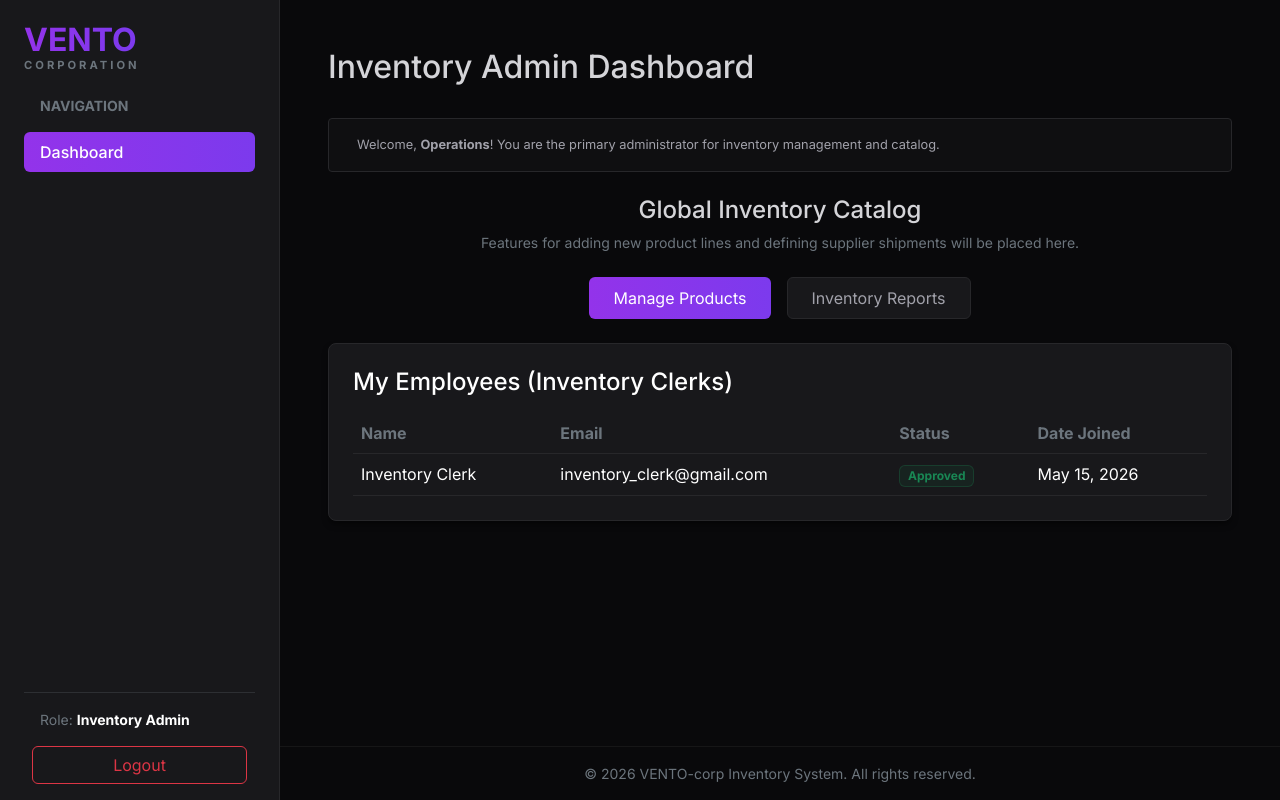
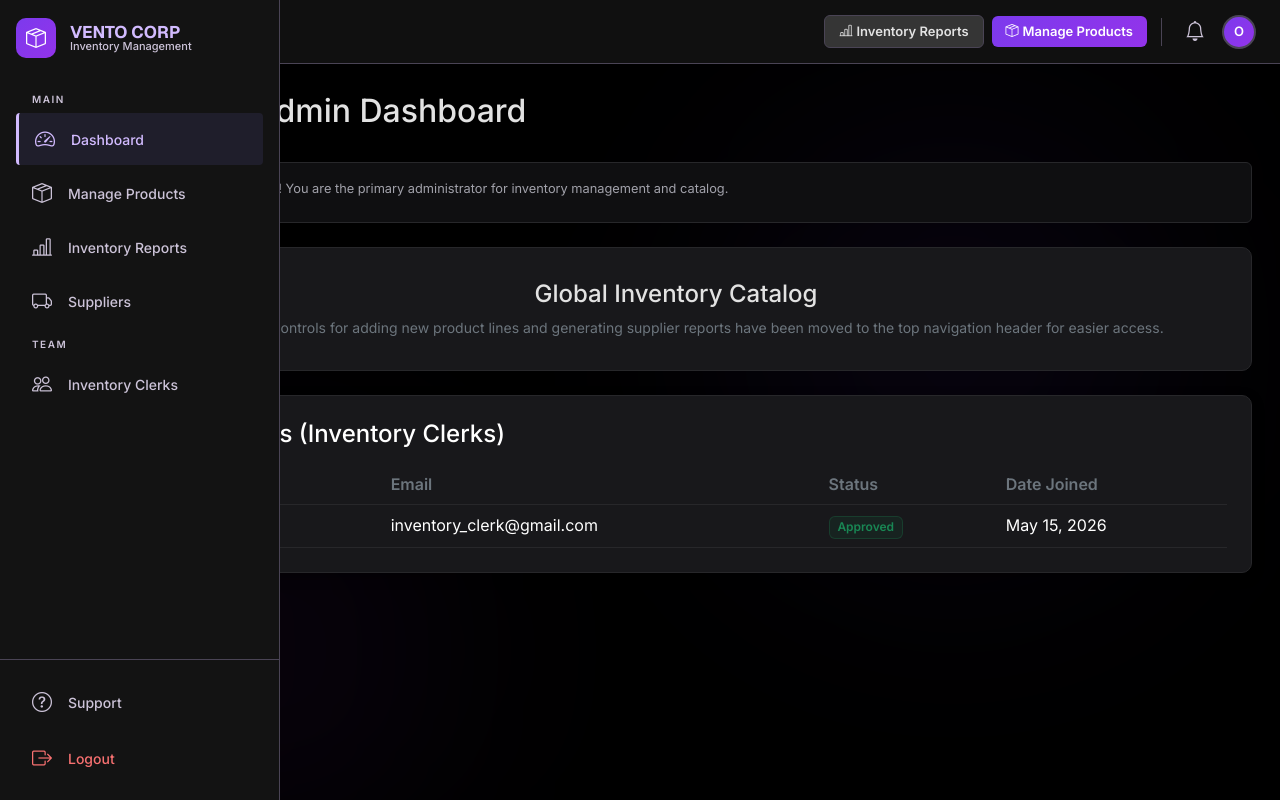
Before and after one commit to sijey-CJAA/VENTO-corp, a PHP site: page /public/admin/inventoryAdmin/inventoryAdmin.php in a window 1280 px wide. Run offline with PHP 8.4, Linux system fonts and the light colour scheme; a user stored in the database is signed in; data comes from the database, SQL or seed files in the repository.

Commit message:
Created dedicated inventory admin header and moved buttons

```diff
--- /dev/null
+++ b/includes/inventoryAdminFooter.php
@@ -0,0 +1,11 @@
+<?php if (isset($_SESSION['user_id'])): ?>
+        </div><!-- /.max-width wrapper -->
+    </main><!-- /.app-main -->
+<?php else: ?>
+    </main>
+<?php endif; ?>
+
+    <!-- Bootstrap Bundle -->
+    <script src="https://cdn.jsdelivr.net/npm/bootstrap@5.3.3/dist/js/bootstrap.bundle.min.js"></script>
+</body>
+</html>
--- /dev/null
+++ b/includes/inventoryAdminHeader.php
@@ -0,0 +1,387 @@
+<?php
+$current_page = basename($_SERVER['PHP_SELF']);
+?>
+<!DOCTYPE html>
+<html lang="en" data-bs-theme="dark">
+<head>
+    <meta charset="UTF-8">
+    <meta name="viewport" content="width=device-width, initial-scale=1.0">
+    <title>VENTO-corp | Inventory Admin</title>
+    <!-- Bootstrap CSS -->
+    <link href="https://cdn.jsdelivr.net/npm/bootstrap@5.3.3/dist/css/bootstrap.min.css" rel="stylesheet">
+    <!-- Bootstrap Icons -->
+    <link rel="stylesheet" href="https://cdn.jsdelivr.net/npm/bootstrap-icons@1.11.3/font/bootstrap-icons.min.css">
+    <link href="https://fonts.googleapis.com/css2?family=Inter:wght@400;500;600&family=Geist:wght@400;600;700&display=swap" rel="stylesheet">
+
+    <style>
+        :root {
+            --surface-dim: #131313;
+            --surface-container-highest: #353535;
+            --surface-container-low: #1b1b1b;
+            --surface-container: #1f1f1f;
+            --primary: #d2bbff;
+            --primary-container: #7c3aed;
+            --secondary: #c4c1fb;
+            --secondary-container: #444173;
+            --outline-variant: #4a4455;
+            --on-surface: #e2e2e2;
+            --on-surface-variant: #ccc3d8;
+        }
+
+        body {
+            font-family: 'Inter', sans-serif;
+            background-color: #000000;
+            color: var(--on-surface);
+            overflow: hidden;
+        }
+
+        .font-display-lg { font-family: 'Geist', sans-serif; }
+        .font-headline-sm { font-family: 'Geist', sans-serif; font-size: 20px; font-weight: 600; }
+
+        /* ── Sidebar ── */
+        .app-sidebar {
+            position: fixed;
+            left: 0; top: 0;
+            height: 100vh;
+            z-index: 1050;
+            background-color: var(--surface-dim);
+            border-right: 1px solid var(--outline-variant);
+            width: 72px;
+            transition: width 0.3s ease;
+            overflow: hidden;
+            display: flex;
+            flex-direction: column;
+        }
+        .app-sidebar:hover { width: 280px; }
+
+        .sidebar-brand {
+            display: flex;
+            align-items: center;
+            gap: 14px;
+            padding: 18px 16px;
+            overflow: hidden;
+            white-space: nowrap;
+            min-height: 64px;
+        }
+        .sidebar-brand-icon {
+            min-width: 40px; height: 40px;
+            display: flex; align-items: center; justify-content: center;
+            border-radius: 10px;
+            background: linear-gradient(135deg, #7c3aed, #9333ea);
+        }
+
+        .sidebar-link {
+            display: flex;
+            align-items: center;
+            gap: 16px;
+            padding: 11px 16px;
+            color: var(--on-surface-variant);
+            text-decoration: none;
+            border-radius: 4px;
+            transition: all 0.2s;
+            white-space: nowrap;
+        }
+        .sidebar-link:hover {
+            background-color: var(--surface-container-highest);
+            color: var(--on-surface);
+        }
+        .sidebar-link.active {
+            border-left: 3px solid var(--primary);
+            background-color: rgba(68, 65, 115, 0.25);
+            color: var(--primary);
+        }
+
+        .sidebar-text {
+            opacity: 0;
+            transition: opacity 0.25s;
+            font-size: 14px;
+            font-weight: 500;
+        }
+        .app-sidebar:hover .sidebar-text { opacity: 1; }
+
+        .sidebar-section-label {
+            font-size: 10px;
+            font-weight: 700;
+            letter-spacing: 1.5px;
+            text-transform: uppercase;
+            color: var(--on-surface-variant);
+            padding: 0 16px;
+            margin: 8px 0 4px;
+            white-space: nowrap;
+            opacity: 0;
+            transition: opacity 0.25s;
+        }
+        .app-sidebar:hover .sidebar-section-label { opacity: 1; }
+
+        /* ── Topbar ── */
+        .app-topbar {
+            position: fixed;
+            top: 0; right: 0;
+            left: 72px;
+            height: 64px;
+            z-index: 1040;
+            display: flex;
+            justify-content: space-between;
+            align-items: center;
+            padding: 0 24px;
+            background-color: rgba(19, 19, 19, 0.85);
+            backdrop-filter: blur(14px);
+            border-bottom: 1px solid var(--outline-variant);
+            transition: left 0.3s ease;
+        }
+
+        .icon-btn {
+            width: 38px; height: 38px;
+            display: flex; align-items: center; justify-content: center;
+            border-radius: 50%;
+            color: var(--on-surface-variant);
+            background: transparent;
+            border: none;
+            transition: background 0.2s;
+            cursor: pointer;
+        }
+        .icon-btn:hover {
+            background-color: var(--surface-container-low);
+            color: var(--on-surface);
+        }
+
+        /* Topbar action buttons */
+        .btn-topbar-outline {
+            background-color: var(--surface-container-highest);
+            border: 1px solid var(--outline-variant);
+            color: var(--on-surface);
+            font-size: 13px;
+            font-weight: 600;
+            padding: 6px 14px;
+            border-radius: 6px;
+            cursor: pointer;
+            transition: background 0.2s, color 0.2s;
+            white-space: nowrap;
+        }
+        .btn-topbar-outline:hover {
+            background-color: #454545;
+            color: #fff;
+        }
+        .btn-topbar-primary {
+            background: linear-gradient(135deg, #7c3aed, #9333ea);
+            border: none;
+            color: #fff;
+            font-size: 13px;
+            font-weight: 600;
+            padding: 6px 14px;
+            border-radius: 6px;
+            cursor: pointer;
+            transition: opacity 0.2s;
+            white-space: nowrap;
+        }
+        .btn-topbar-primary:hover { opacity: 0.88; }
+
+        /* User avatar */
+        .user-avatar {
+            width: 34px; height: 34px;
+            border-radius: 50%;
+            background: linear-gradient(135deg, #7c3aed, #9333ea);
+            display: flex; align-items: center; justify-content: center;
+            font-size: 13px; font-weight: 700;
+            color: #fff;
+            border: 2px solid var(--outline-variant);
+            cursor: pointer;
+            flex-shrink: 0;
+        }
+
+        /* ── Main canvas ── */
+        .app-main {
+            margin-left: 72px;
+            margin-top: 64px;
+            padding: 28px;
+            height: calc(100vh - 64px);
+            overflow-y: auto;
+            overflow-x: hidden;
+            transition: margin-left 0.3s ease;
+        }
+
+        /* ── Cards / tables shared styles ── */
+        .card, .stat-card {
+            background-color: #18181b !important;
+            border: 1px solid #27272a !important;
+            border-radius: 10px;
+            box-shadow: 0 4px 12px rgba(0,0,0,0.4);
+        }
+        .table { color: var(--on-surface); }
+        .table-dark {
+            --bs-table-bg: #18181b;
+            --bs-table-border-color: #27272a;
+        }
+        .table-hover tbody tr:hover {
+            color: #fff;
+            background-color: rgba(168,85,247,0.05);
+        }
+        .info-box {
+            background-color: #0f0f11;
+            border: 1px solid #27272a;
+            border-radius: 6px;
+            padding: 1rem;
+            display: flex;
+            gap: 0.75rem;
+            font-size: 0.8rem;
+            color: #a1a1aa;
+            align-items: flex-start;
+            margin-bottom: 1.5rem;
+        }
+        .info-box i { color: #a855f7; font-size: 1.1rem; }
+        .feature-card {
+            background-color: #18181b;
+            border: 1px solid #27272a;
+            border-radius: 10px;
+            padding: 2rem;
+        }
+        .text-purple { color: #a855f7 !important; }
+
+        /* ── Background auras ── */
+        .bg-aura {
+            position: fixed; top: 0; left: 0;
+            width: 100vw; height: 100vh;
+            pointer-events: none; z-index: 0;
+        }
+        .aura-1 {
+            position: absolute; top: 15%; right: 8%;
+            width: 450px; height: 450px;
+            background-color: rgba(124,58,237,0.06);
+            border-radius: 50%; filter: blur(110px);
+        }
+        .aura-2 {
+            position: absolute; bottom: -5%; left: 5%;
+            width: 380px; height: 380px;
+            background-color: rgba(147,51,234,0.05);
+            border-radius: 50%; filter: blur(100px);
+        }
+
+        /* ── Mobile ── */
+        @media (max-width: 768px) {
+            .app-sidebar {
+                transform: translateX(-100%);
+                width: 280px;
+            }
+            .app-sidebar.show {
+                transform: translateX(0);
+            }
+            .app-sidebar.show .sidebar-text,
+            .app-sidebar.show .sidebar-section-label { opacity: 1; }
+            .app-topbar { left: 0; padding: 0 16px; }
+            .app-main { margin-left: 0; padding: 16px; }
+            .topbar-actions { display: none !important; }
+        }
+    </style>
+</head>
+<body>
+<?php if (isset($_SESSION['user_id'])): ?>
+
+    <!-- Background Aura -->
+    <div class="bg-aura">
+        <div class="aura-1"></div>
+        <div class="aura-2"></div>
+    </div>
+
+    <!-- ── Sidebar ── -->
+    <aside class="app-sidebar" id="appSidebar">
+        <!-- Brand -->
+        <div class="sidebar-brand">
+            <div class="sidebar-brand-icon">
+                <i class="bi bi-box-seam text-white fs-5"></i>
+            </div>
+            <div class="d-flex flex-column sidebar-text lh-1">
+                <span class="font-display-lg fw-bold" style="font-size:17px;color:var(--primary)">VENTO CORP</span>
+                <span style="font-size:11px;color:var(--on-surface-variant)">Inventory Management</span>
+            </div>
+        </div>
+
+        <!-- Nav links -->
+        <nav class="flex-grow-1 d-flex flex-column px-3 py-2" style="gap:2px; overflow-y:auto;">
+            <div class="sidebar-section-label">Main</div>
+
+            <a href="inventoryAdmin.php" class="sidebar-link <?php echo $current_page == 'inventoryAdmin.php' ? 'active' : ''; ?>">
+                <i class="bi bi-speedometer2 fs-5"></i>
+                <span class="sidebar-text">Dashboard</span>
+            </a>
+            <a href="#" class="sidebar-link <?php echo $current_page == 'products.php' ? 'active' : ''; ?>">
+                <i class="bi bi-box-seam fs-5"></i>
+                <span class="sidebar-text">Manage Products</span>
+            </a>
+            <a href="#" class="sidebar-link <?php echo $current_page == 'reports.php' ? 'active' : ''; ?>">
+                <i class="bi bi-bar-chart-line fs-5"></i>
+                <span class="sidebar-text">Inventory Reports</span>
+            </a>
+            <a href="#" class="sidebar-link <?php echo $current_page == 'suppliers.php' ? 'active' : ''; ?>">
+                <i class="bi bi-truck fs-5"></i>
+                <span class="sidebar-text">Suppliers</span>
+            </a>
+
+            <div class="sidebar-section-label mt-2">Team</div>
+            <a href="#" class="sidebar-link <?php echo $current_page == 'clerks.php' ? 'active' : ''; ?>">
+                <i class="bi bi-people fs-5"></i>
+                <span class="sidebar-text">Inventory Clerks</span>
+            </a>
+        </nav>
+
+        <!-- Bottom -->
+        <div class="d-flex flex-column px-3 py-3 gap-1" style="border-top:1px solid var(--outline-variant)">
+            <a href="#" class="sidebar-link">
+                <i class="bi bi-question-circle fs-5"></i>
+                <span class="sidebar-text">Support</span>
+            </a>
+            <a href="/VENTO-corp/public/logout.php" class="sidebar-link" style="color:#f87171">
+                <i class="bi bi-box-arrow-right fs-5"></i>
+                <span class="sidebar-text">Logout</span>
+            </a>
+        </div>
+    </aside>
+
+    <!-- ── Top Navigation Bar ── -->
+    <header class="app-topbar">
+        <!-- Left: hamburger (mobile) + page title -->
+        <div class="d-flex align-items-center gap-3">
+            <button class="icon-btn d-md-none" onclick="document.getElementById('appSidebar').classList.toggle('show')">
+                <i class="bi bi-list fs-4"></i>
+            </button>
+            <h1 class="font-headline-sm text-white mb-0 d-none d-lg-block">Inventory Admin</h1>
+        </div>
+
+        <!-- Right: action buttons + user -->
+        <div class="d-flex align-items-center gap-2">
+            <!-- Quick-action buttons in header -->
+            <div class="d-flex align-items-center gap-2 topbar-actions">
+                <button class="btn-topbar-outline">
+                    <i class="bi bi-bar-chart-line me-1"></i>Inventory Reports
+                </button>
+                <button class="btn-topbar-primary">
+                    <i class="bi bi-box-seam me-1"></i>Manage Products
+                </button>
+            </div>
+
+            <!-- Divider -->
+            <div class="d-none d-md-block" style="width:1px;height:28px;background:var(--outline-variant);margin:0 6px"></div>
+
+            <!-- Notification icon -->
+            <button class="icon-btn d-none d-md-flex">
+                <i class="bi bi-bell fs-5"></i>
+            </button>
+
+            <!-- User avatar with initials -->
+            <div class="user-avatar" title="<?php echo htmlspecialchars($_SESSION['first_name'] . ' ' . ($_SESSION['last_name'] ?? '')); ?>">
+                <?php
+                    $initials = strtoupper(substr($_SESSION['first_name'] ?? 'U', 0, 1));
+                    if (!empty($_SESSION['last_name'])) $initials .= strtoupper(substr($_SESSION['last_name'], 0, 1));
+                    echo $initials;
+                ?>
+            </div>
+        </div>
+    </header>
+
+    <!-- ── Main Content Canvas ── -->
+    <main class="app-main position-relative" style="z-index:10;">
+        <div style="max-width:1400px;margin:0 auto;">
+
+<?php else: ?>
+    <!-- Not logged in: basic layout -->
+    <main class="container-fluid flex-grow-1 p-4">
+<?php endif; ?>
--- a/public/admin/inventoryAdmin/inventoryAdmin.php
+++ b/public/admin/inventoryAdmin/inventoryAdmin.php
@@ -13,7 +13,7 @@ $emp_stmt = $pdo->prepare("SELECT first_name, last_name, email, status, created_
 $emp_stmt->execute();
 $employees = $emp_stmt->fetchAll(PDO::FETCH_ASSOC);
 
-require_once '../../../includes/adminHeader.php';
+require_once '../../../includes/inventoryAdminHeader.php';
 ?>
 
 <div class="dashboard">
@@ -28,11 +28,7 @@ require_once '../../../includes/adminHeader.php';
 
     <div class="feature-card text-center mt-4">
         <h4 class="mb-2">Global Inventory Catalog</h4>
-        <p class="text-secondary small mb-4">Features for adding new product lines and defining supplier shipments will be placed here.</p>
-        <div class="d-flex justify-content-center gap-3 flex-wrap">
-            <button class="btn btn-primary-purple px-4 py-2">Manage Products</button>
-            <button class="btn btn-outline-dark px-4 py-2">Inventory Reports</button>
-        </div>
+        <p class="text-secondary small mb-0">The primary controls for adding new product lines and generating supplier reports have been moved to the top navigation header for easier access.</p>
     </div>
     <div class="card p-4 mt-4">
         <h4 class="mb-3 text-white">My Employees (Inventory Clerks)</h4>
@@ -76,5 +72,5 @@ require_once '../../../includes/adminHeader.php';
 </div>
 
 <?php
-require_once '../../../includes/adminFooter.php';
+require_once '../../../includes/inventoryAdminFooter.php';
 ?>
```
